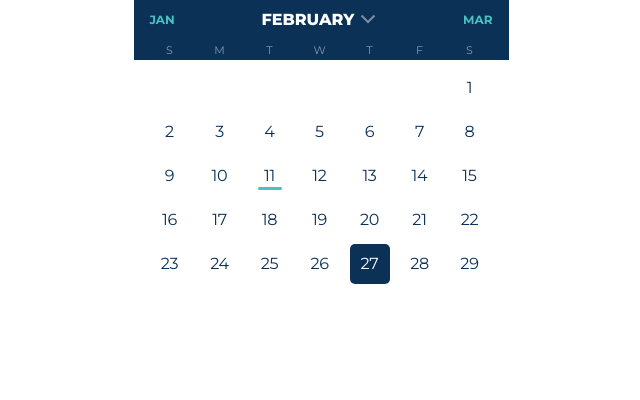
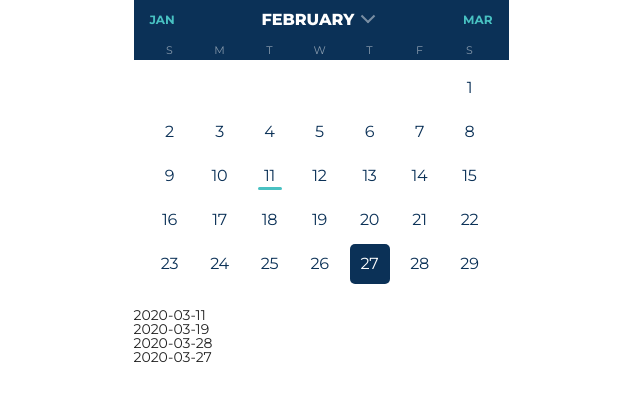
Before and after one commit to Vladimir-github-account/event_calendar, a React (Create React App) app: page / in a window 1280 px wide. Shown: the top 400 px of the page, without its empty margins (319-959 px from the left). Built offline with nearby package versions, Linux system fonts and the light colour scheme.

Commit message:
Add: RestMonthDayEvent files

```diff
--- a/src/Components/RestMonthEventList/index.js
+++ b/src/Components/RestMonthEventList/index.js
@@ -1,12 +1,20 @@
-import React     from 'react';
-import PropTypes from 'prop-types';
+import React                 from 'react';
+import PropTypes             from 'prop-types';
+import RestMonthDayEventList from '../../RestMonthDayEventList';
 
 function RestMonthEventList(props) {
-  const { restMonthEvents } = props;
+  const {restMonthEvents} = props;
   const restMonthEventsComponents = restMonthEvents.map(
-      event => (
-          <li/>
-      )
+      event => {
+        return (
+            <li>
+              {
+                <RestMonthDayEventList date={event.date}
+                                       events={event.events}/>
+              }
+            </li>
+        );
+      }
   );
   return (
       <ul>{restMonthEventsComponents}</ul>
--- /dev/null
+++ b/src/RestMonthDayEvent/index.js
@@ -0,0 +1,15 @@
+import React     from 'react';
+import PropTypes from 'prop-types';
+
+
+function RestMonthDayEvent(props) {
+  return (
+      <li></li>
+  );
+}
+
+RestMonthDayEvent.propTypes = {
+
+};
+
+export default RestMonthDayEvent;
--- /dev/null
+++ b/src/RestMonthDayEventList/index.js
@@ -0,0 +1,24 @@
+import React             from 'react';
+import PropTypes         from 'prop-types';
+import RestMonthDayEvent from '../RestMonthDayEvent';
+
+function RestMonthDayEventList(props) {
+  const {date, events} = props;
+  const eventsComponents = events.map(event => {
+    return (
+        <RestMonthDayEvent event={event}/>
+    );
+  });
+  return (
+      <>
+        <h1>{date}</h1>
+        <ul>
+          {eventsComponents}
+        </ul>
+      </>
+  );
+}
+
+RestMonthDayEventList.propTypes = {};
+
+export default RestMonthDayEventList;
```
